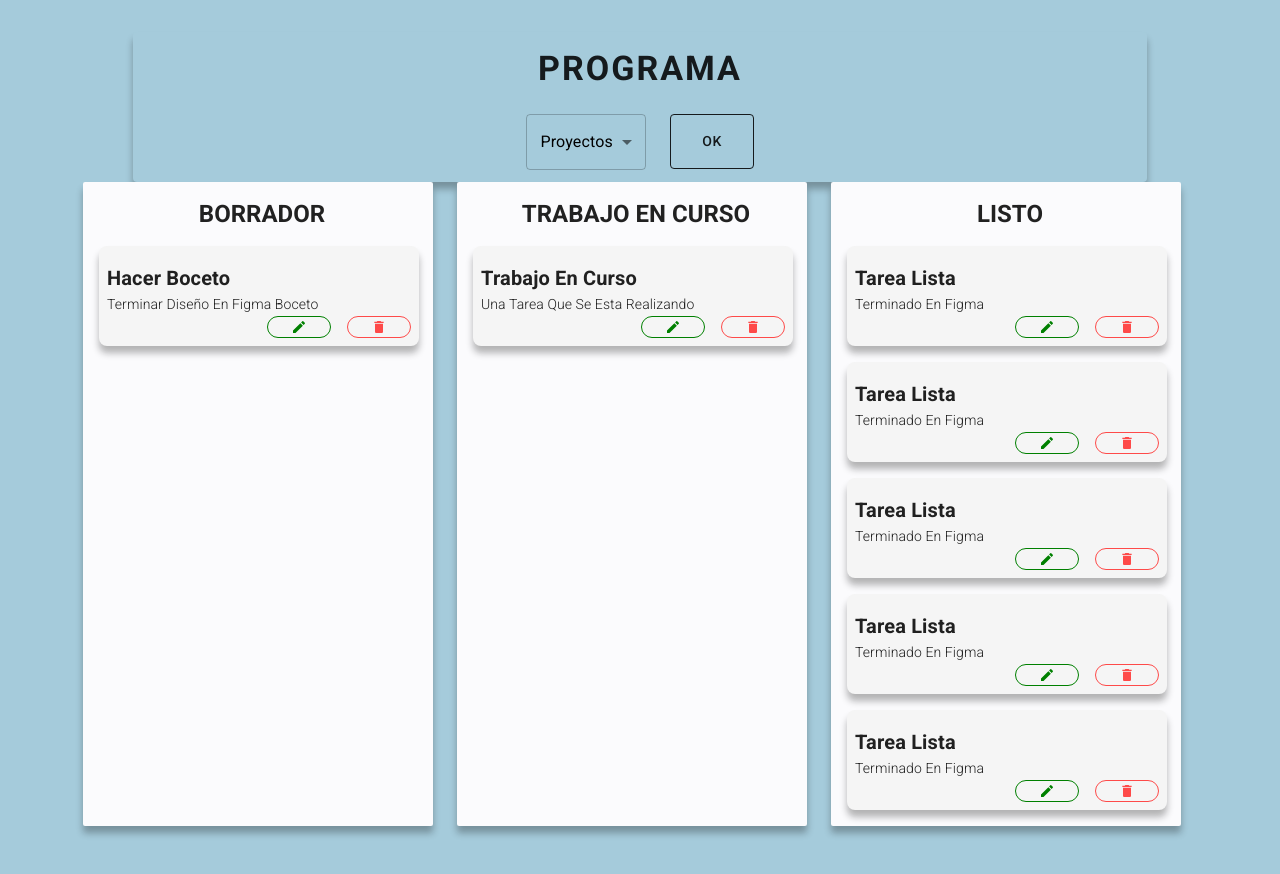
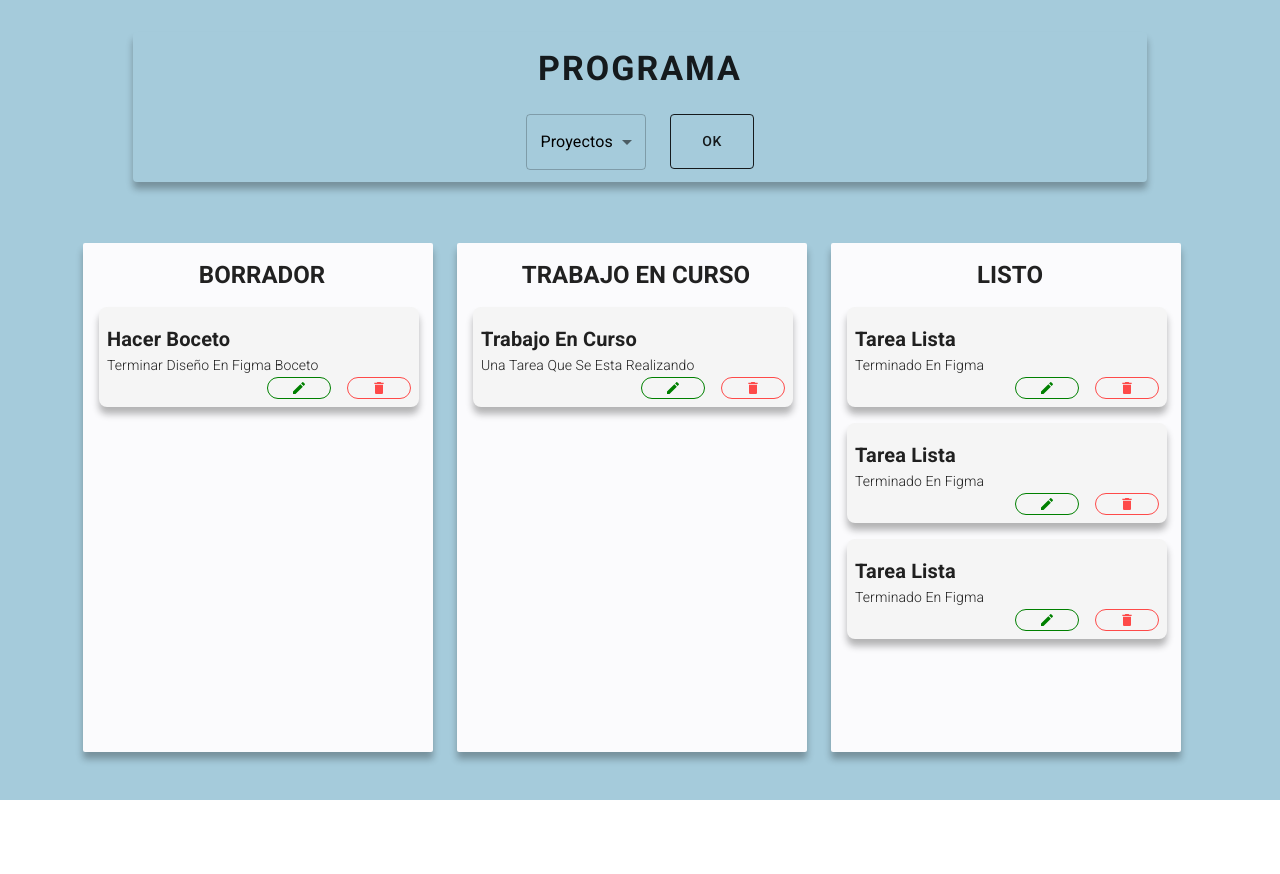
Before and after one commit to CJ-arg/mern-challenge, a React (Vite) app: page / in a window 1280 px wide. After the commit the page ends 800 px from the top, so only its background shows below. Built offline with nearby package versions, Linux system fonts and the light colour scheme.

Commit message:
task styles and details

```diff
--- a/src/components/TaskCard.tsx
+++ b/src/components/TaskCard.tsx
@@ -70,8 +70,6 @@ function TaskCard({ title }) {
           {tasks[2].category === title && <TaskSingle task={tasks[2]} />}
           {tasks[2].category === title && <TaskSingle task={tasks[2]} />}
           {tasks[2].category === title && <TaskSingle task={tasks[2]} />}
-          {tasks[2].category === title && <TaskSingle task={tasks[2]} />}
-          {tasks[2].category === title && <TaskSingle task={tasks[2]} />}
         </Grid>
       </Grid>
     </Grid>
```
